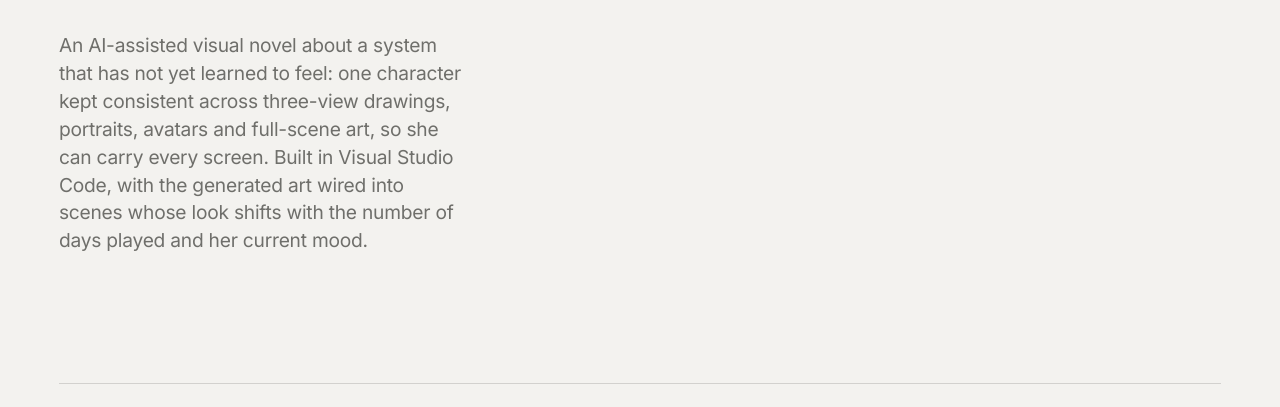
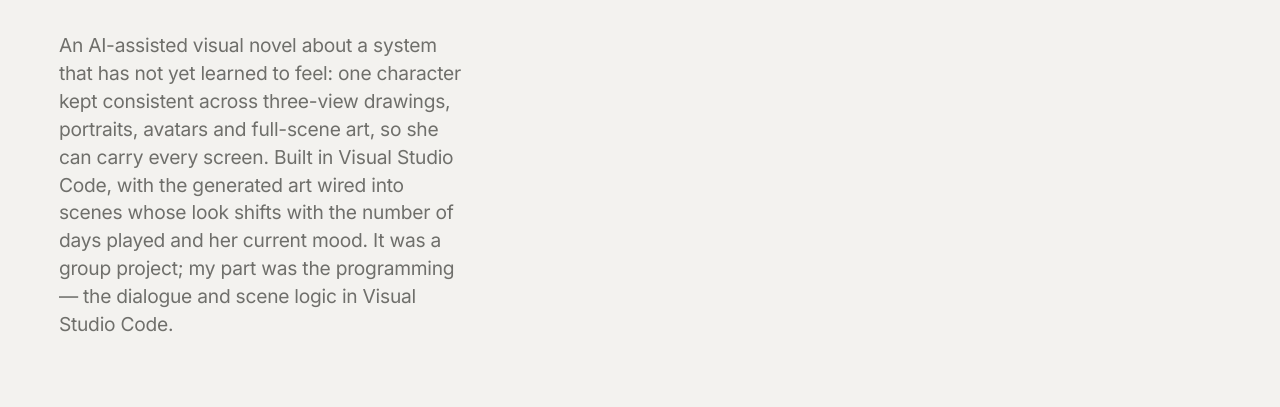
Before and after one commit to NanJ1ang/tsangchiuwang.github.io, a plain HTML site: page pages/work-05-ai-visual-novel.html in a window 1280 px wide. Shown: the part 320-727 px from the top of the page. Drawn offline with Linux system fonts and the light colour scheme.

Commit message:
update pages/work-05-ai-visual-novel.html

```diff
--- a/pages/work-05-ai-visual-novel.html
+++ b/pages/work-05-ai-visual-novel.html
@@ -4,11 +4,11 @@
 <meta charset="utf-8">
 <meta name="viewport" content="width=device-width, initial-scale=1">
 <title>AI Visual Novel — Tsang Chiu Wang</title>
-<meta name="description" content="An AI-assisted visual novel about a system that has not yet learned to feel: one character kept consistent across three-view drawings, portraits, avatars and full-scene art, so she can carry every screen. Built in Visual Studio Code, with the generated art wired into scenes whose look shifts with the number of days played and her current mood.">
+<meta name="description" content="An AI-assisted visual novel about a system that has not yet learned to feel: one character kept consistent across three-view drawings, portraits, avatars and full-scene art, so she can carry every screen. Built in Visual Studio Code, with the generated art wired into scenes whose look shifts with the number of days played and her current mood. It was a group project; my part was the programming — the dialogue and scene logic in Visual Studio Code.">
 <meta name="theme-color" content="#F3F2EF">
 <meta property="og:type" content="website">
 <meta property="og:title" content="AI Visual Novel — Tsang Chiu Wang">
-<meta property="og:description" content="An AI-assisted visual novel about a system that has not yet learned to feel: one character kept consistent across three-view drawings, portraits, avatars and full-scene art, so she can carry every screen. Built in Visual Studio Code, with the generated art wired into scenes whose look shifts with the number of days played and her current mood.">
+<meta property="og:description" content="An AI-assisted visual novel about a system that has not yet learned to feel: one character kept consistent across three-view drawings, portraits, avatars and full-scene art, so she can carry every screen. Built in Visual Studio Code, with the generated art wired into scenes whose look shifts with the number of days played and her current mood. It was a group project; my part was the programming — the dialogue and scene logic in Visual Studio Code.">
 <meta property="og:image" content="../assets/img/og-cover.jpg">
 <link rel="icon" href="../assets/img/favicon.svg" type="image/svg+xml">
 <link rel="preload" href="../assets/fonts/inter-latin.woff2" as="font" type="font/woff2" crossorigin>
@@ -34,7 +34,7 @@
         <p class="label">Digital Media Technology — 2026</p>
       </div>
       <h1 class="h1">AI Visual Novel<span class="h1__gloss"></span></h1>
-      <p class="lede">An AI-assisted visual novel about a system that has not yet learned to feel: one character kept consistent across three-view drawings, portraits, avatars and full-scene art, so she can carry every screen. Built in Visual Studio Code, with the generated art wired into scenes whose look shifts with the number of days played and her current mood.</p>
+      <p class="lede">An AI-assisted visual novel about a system that has not yet learned to feel: one character kept consistent across three-view drawings, portraits, avatars and full-scene art, so she can carry every screen. Built in Visual Studio Code, with the generated art wired into scenes whose look shifts with the number of days played and her current mood. It was a group project; my part was the programming — the dialogue and scene logic in Visual Studio Code.</p>
     </header>
 
     <dl class="work-meta">
```
